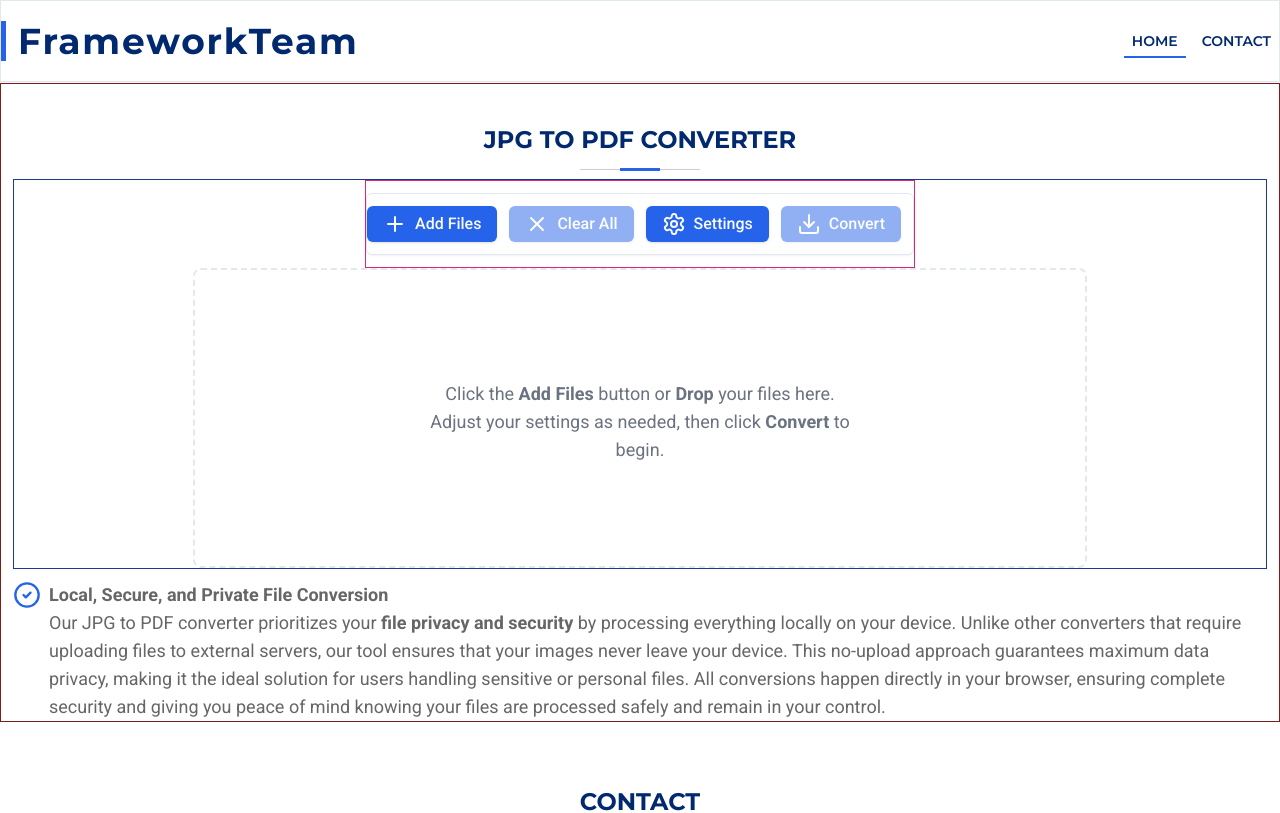
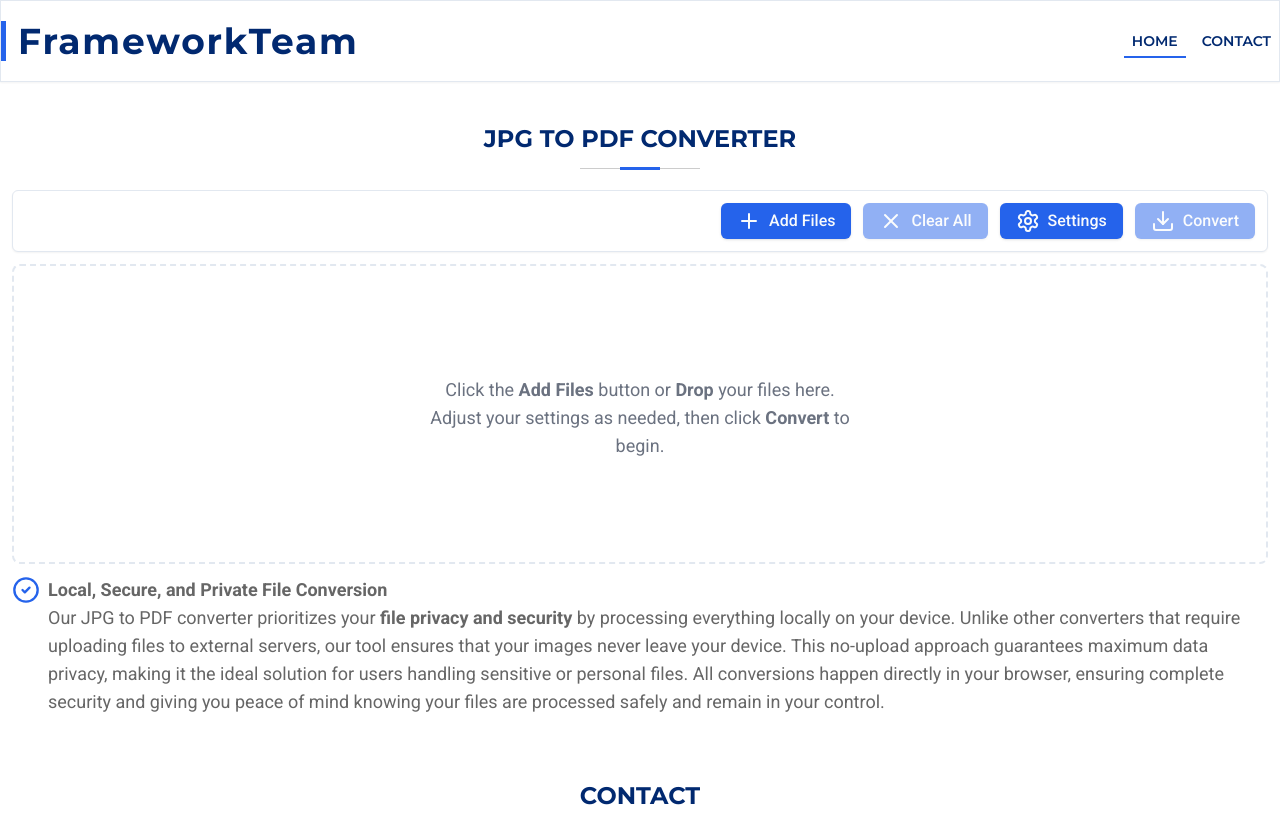
Before and after one commit to ChauhanJaved/jpg-to-pdf-converter, a Next.js app: page / in a window 1280 px wide. Shown: the top 813 px of the page. Built offline with nearby package versions, Linux system fonts and the light colour scheme.

Commit message:
Dropzone component update

```diff
--- a/src/components/hero.tsx
+++ b/src/components/hero.tsx
@@ -12,7 +12,7 @@ const Hero = () => {
     <FileProvider>
       <section
         id={HeaderNavItems.Home}
-        className="container m-auto mt-[83px] flex w-full scroll-m-[83px] flex-col items-center justify-start border border-red-900 px-3 xl:max-w-screen-xl"
+        className="container m-auto mt-[83px] flex w-full scroll-m-[83px] flex-col items-center justify-start px-3 xl:max-w-screen-xl"
       >
         <SectionHeader
           caption="JPG to PDF Converter"
--- a/src/components/ui/drop-zone-button.tsx
+++ b/src/components/ui/drop-zone-button.tsx
@@ -8,8 +8,13 @@ import { Plus } from "lucide-react";
 import ButtonToolbar from "./button-toolbar";
 import { useFileContext } from "@/context/file-context";
 import { useToast } from "@/hooks/use-toast";
+interface DropZoneButtonProps {
+  isDisabled: boolean;
+}
 
-export default function DropZoneButton() {
+export default function DropZoneButton({
+  isDisabled = false,
+}: DropZoneButtonProps) {
   const { toast } = useToast();
   //fileList----------
   const { fileList, setFileList } = useFileContext();
@@ -109,7 +114,11 @@ export default function DropZoneButton() {
       setIsLoadingFiles(false);
     }
   };
+  const onFileDialogOpen = () => {
+    setIsLoadingFiles(true);
+  };
   const { getRootProps, getInputProps } = useDropzone({
+    onFileDialogOpen,
     onDrop,
     onFileDialogCancel,
     accept: {
@@ -117,14 +126,14 @@ export default function DropZoneButton() {
     },
     multiple: true,
     onError,
-    disabled: isLoadingFiles,
+    disabled: isDisabled || isLoadingFiles,
   });
 
   return (
     <div {...getRootProps()}>
       <input {...getInputProps()} />
       <ButtonToolbar
-        disabled={isLoadingFiles}
+        disabled={isLoadingFiles || isDisabled}
         caption="Add Files"
         icon={Plus}
       ></ButtonToolbar>
--- a/src/components/ui/drop-zone.tsx
+++ b/src/components/ui/drop-zone.tsx
@@ -56,6 +56,9 @@ const Dropzone = () => {
   };
   const onError = () => {
     setIsLoadingFiles(false);
+  };
+  const onFileDialogOpen = () => {
+    setIsLoadingFiles(true);
   };
   const onDrop = async (
     acceptedFiles: File[],
@@ -144,7 +147,9 @@ const Dropzone = () => {
       setIsLoadingFiles(false);
     }
   };
+
   const { getRootProps, getInputProps, isDragActive } = useDropzone({
+    onFileDialogOpen,
     noClick: true,
     noKeyboard: true,
     onDrop,
@@ -162,13 +167,11 @@ const Dropzone = () => {
   // };
   return (
     <Fragment>
-      <div
-        className={`flex w-full flex-col items-center border border-blue-900`}
-      >
+      <div className={`flex w-full flex-col items-center`}>
         {/* Toolbar */}
-        <div className="sticky top-[82px] z-[8] border border-pink-600 bg-white py-3">
+        <div className="sticky top-[82px] z-[8] w-full bg-white py-3">
           <div className="flex flex-wrap items-center justify-center space-x-3 rounded-md border bg-white py-3 shadow-sm sm:justify-end sm:pr-3">
-            <DropZoneButton />
+            <DropZoneButton isDisabled={isConvertingFiles || isLoadingFiles} />
             {/* <ButtonToolbar
                 disabled={isConvertingFiles || isLoadingFiles}
                 caption="Add Files"
@@ -204,7 +207,7 @@ const Dropzone = () => {
         </div>
 
         {/* Dropzone */}
-        <div {...getRootProps()}>
+        <div {...getRootProps()} className="w-full">
           <input {...getInputProps()} />
           <div
             className={`flex min-h-[150px] w-full flex-wrap items-center justify-center rounded-lg border-2 border-dashed text-center transition sm:min-h-[300px] ${isDragActive && "border-primary bg-secondary"}`}
```
